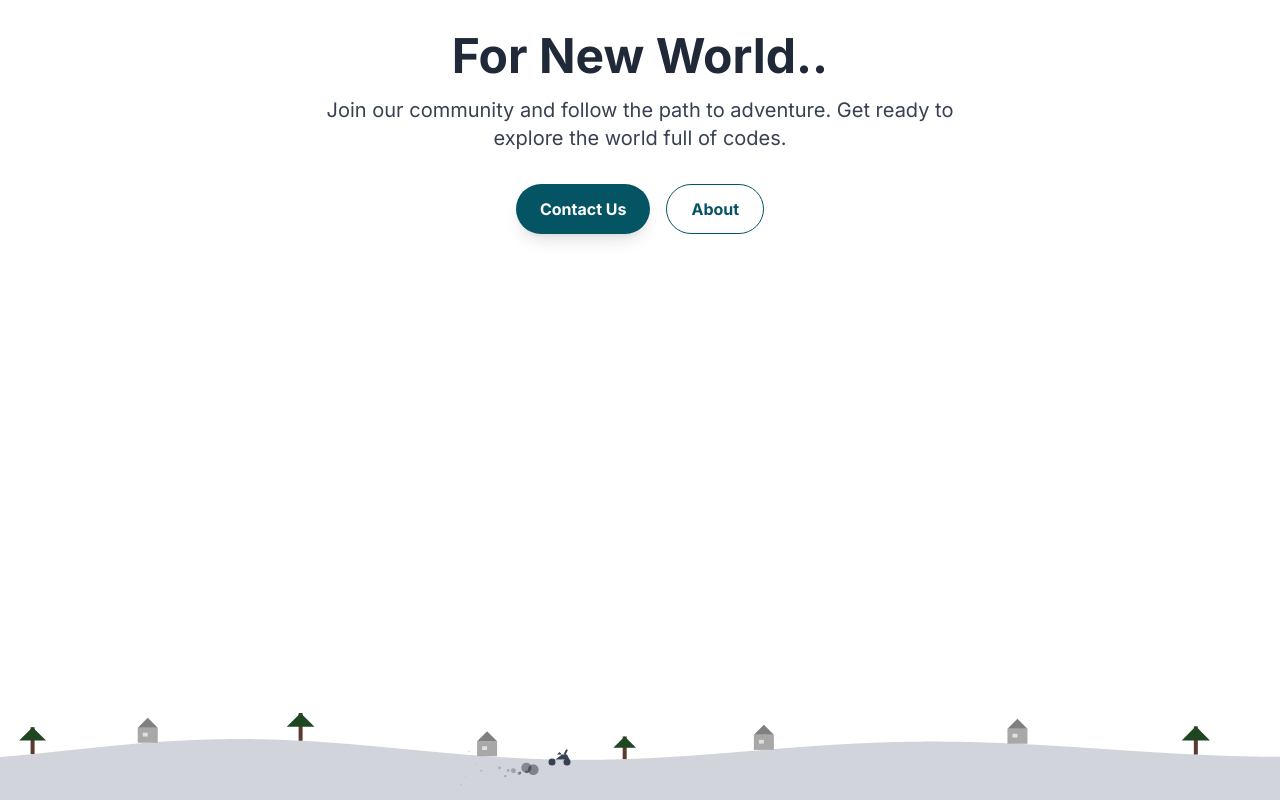
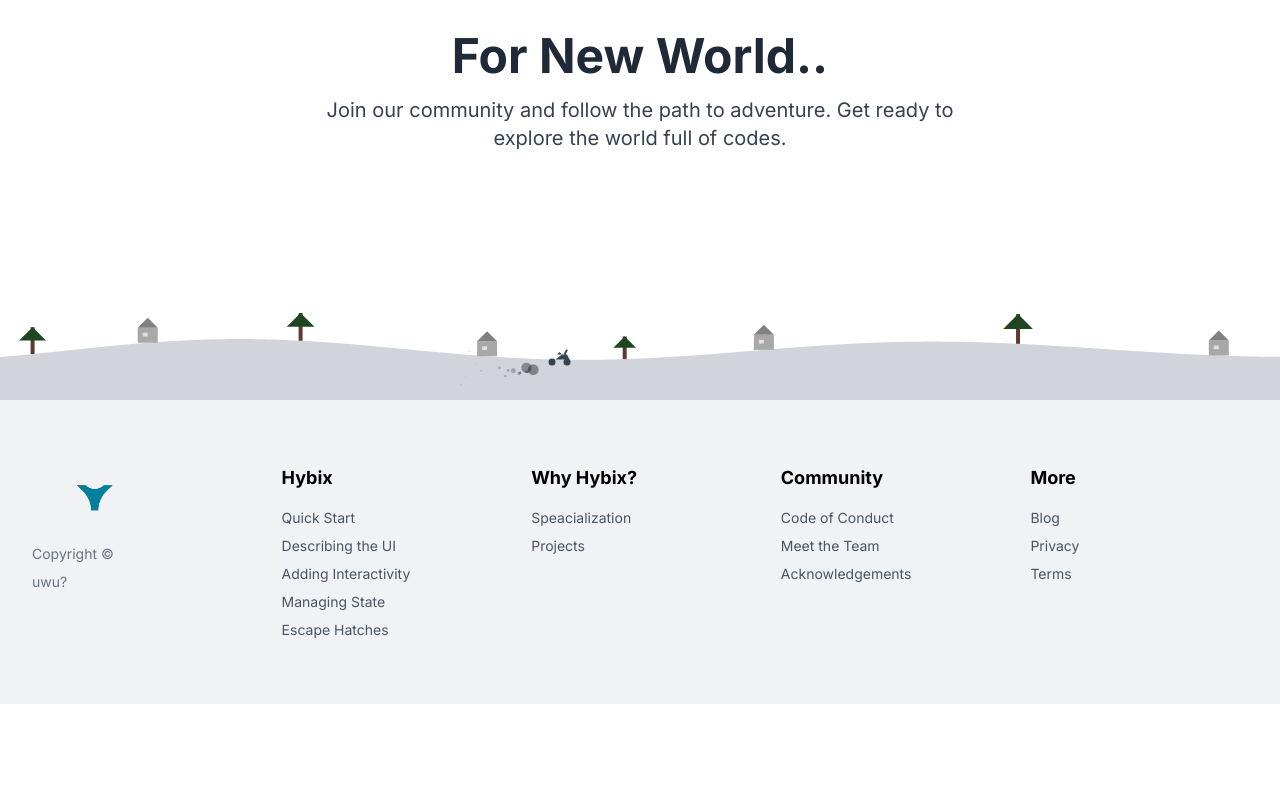
Before and after one commit to mrfaseed/work-repo, a React (Vite) app: page / in a window 1280 px wide. Shown: the part 2484-3284 px from the top of the page. After the commit the page ends 3188 px from the top, so only its background shows below. Built offline with nearby package versions, Linux system fonts and the light colour scheme; a web font is replaced by a local one.

Commit message:
footer update

```diff
--- a/src/components/Footer.jsx
+++ b/src/components/Footer.jsx
@@ -150,24 +150,24 @@ const Footer = () => {
       };
 
       sceneElements.forEach(el => {
-            let currentX = el.x - (time * bikeState.speed * 0.5);
+        el.x -= bikeState.speed * 0.5;
 
-            if (currentX < -el.width) {
-                currentX += canvas.width + el.width;
+        if (el.x < -el.width) {
+          el.x += canvas.width + el.width + (Math.random() * 50);
+          el.type = Math.random() < 0.5 ? 'tree' : 'house';
+          el.size = Math.random() * 10 + (el.type === 'tree' ? 10 : 15);
         }
 
         ctx.save();
-            ctx.translate(currentX, canvas.height - 50 + combinedY(currentX));
+        ctx.translate(el.x, canvas.height - 50 + combinedY(el.x));
 
         if (el.type === 'tree') {
           const trunkColor = '#5c3a2f';
           const leafColor = '#1e4620';
 
-                // Trunk
           ctx.fillStyle = trunkColor;
           ctx.fillRect(-2, -el.size * 2, 4, el.size * 2);
 
-                // Leaves
           ctx.fillStyle = leafColor;
           ctx.beginPath();
           ctx.moveTo(0, -el.size * 2);
@@ -184,11 +184,9 @@ const Footer = () => {
           const houseHeight = 15;
           const roofHeight = 10;
 
-                // Walls
           ctx.fillStyle = wallColor;
           ctx.fillRect(-houseWidth / 2, -houseHeight, houseWidth, houseHeight);
 
-                // Roof
           ctx.fillStyle = roofColor;
           ctx.beginPath();
           ctx.moveTo(-houseWidth / 2, -houseHeight);
@@ -197,7 +195,6 @@ const Footer = () => {
           ctx.closePath();
           ctx.fill();
 
-                // Window
           ctx.fillStyle = windowColor;
           ctx.fillRect(-houseWidth / 4, -houseHeight + 5, houseWidth / 4, houseHeight / 4);
         }
@@ -205,7 +202,6 @@ const Footer = () => {
       });
     };
 
-    // Animation loop
     const animate = () => {
       ctx.clearRect(0, 0, canvas.width, canvas.height);
       time++;
@@ -275,14 +271,6 @@ const Footer = () => {
         <p className="text-lg md:text-xl max-w-2xl text-gray-700">
           Join our community and follow the path to adventure. Get ready to explore the world full of codes.
         </p>
-        <div className="mt-8 flex gap-4">
-          <button className="bg-[#045464] text-white font-bold py-3 px-6 rounded-full shadow-lg hover:shadow-xl transition-all duration-300 transform hover:scale-105">
-            Contact Us
-          </button>
-          <button className="bg-transparent border border-[#045464] text-[#045464] font-bold py-3 px-6 rounded-full hover:bg-[#04889c] hover:text-white transition-all duration-300 transform hover:scale-105">
-            About
-          </button>
-        </div>
       </div>
       <canvas ref={canvasRef} className="h-[20vh]"></canvas>
     </footer>
@@ -294,7 +282,7 @@ const App = () => {
     <>
       <style>{`
         @import url('https://fonts.googleapis.com/css2?family=Inter:wght@400;700&display=swap');
-        @import url('https://fonts.googleapis.com/css2?family=Poppins:ital,wght@0,100;0,200;0,300;0,400;0,500;0,600;0,700;0,800;0,900;1,100;1,200;1,300;1,400;1,500;1,600;1,700;1,800;1,900&display=swap');
+        @import url('https://fonts.googleapis.com/css2?family=Poppins:wght@400;600;700&display=swap');
 
         body {
           font-family: 'Inter', sans-serif;
@@ -303,7 +291,7 @@ const App = () => {
           overflow-x: hidden;
         }
         .footer-container {
-            height: 100vh;
+          height: 50vh;
           display: flex;
           flex-direction: column;
           justify-content: space-between;
@@ -329,10 +317,64 @@ const App = () => {
           color: #1f2937;
         }
       `}</style>
+
       <div className="bg-white">
-        <main className="w-full flex items-left justify-center p-4">
-        </main>
+        <main className="w-full flex items-left justify-center p-4"></main>
+
+        {/* First show Footer text part */}
         <Footer />
+
+        {/* Then show links/footer section */}
+        <div className="bg-[#f0f2f5] py-16">
+          <div className="max-w-7xl mx-auto px-4 sm:px-6 lg:px-8">
+            <div className="grid grid-cols-1 md:grid-cols-5 gap-8 text-sm">
+              <div>
+                <a href="#" className="font-semibold text-lg flex items-center mb-4 ">
+                  <img
+                    src="../../favicon/favicon.png"
+                    alt="hybix"
+                    className="h-16 w-32 padding:2px"
+                  />
+                </a>
+                <p className="text-gray-500 mb-2">Copyright ©</p>
+                <p className="text-gray-500">uwu?</p>
+              </div>
+              <div>
+                <h3 className="font-semibold text-lg mb-4">Hybix</h3>
+                <ul className="space-y-2">
+                  <li><a href="#" className="text-gray-600 hover:text-gray-900">Quick Start</a></li>
+                  <li><a href="#" className="text-gray-600 hover:text-gray-900">Describing the UI</a></li>
+                  <li><a href="#" className="text-gray-600 hover:text-gray-900">Adding Interactivity</a></li>
+                  <li><a href="#" className="text-gray-600 hover:text-gray-900">Managing State</a></li>
+                  <li><a href="#" className="text-gray-600 hover:text-gray-900">Escape Hatches</a></li>
+                </ul>
+              </div>
+              <div>
+                <h3 className="font-semibold text-lg mb-4">Why Hybix?</h3>
+                <ul className="space-y-2">
+                  <li><a href="#" className="text-gray-600 hover:text-gray-900">Speacialization</a></li>
+                  <li><a href="#" className="text-gray-600 hover:text-gray-900">Projects</a></li>
+                </ul>
+              </div>
+              <div>
+                <h3 className="font-semibold text-lg mb-4">Community</h3>
+                <ul className="space-y-2">
+                  <li><a href="#" className="text-gray-600 hover:text-gray-900">Code of Conduct</a></li>
+                  <li><a href="#" className="text-gray-600 hover:text-gray-900">Meet the Team</a></li>
+                  <li><a href="#" className="text-gray-600 hover:text-gray-900">Acknowledgements</a></li>
+                </ul>
+              </div>
+              <div>
+                <h3 className="font-semibold text-lg mb-4">More</h3>
+                <ul className="space-y-2">
+                  <li><a href="#" className="text-gray-600 hover:text-gray-900">Blog</a></li>
+                  <li><a href="#" className="text-gray-600 hover:text-gray-900">Privacy</a></li>
+                  <li><a href="#" className="text-gray-600 hover:text-gray-900">Terms</a></li>
+                </ul>
+              </div>
+            </div>
+          </div>
+        </div>
       </div>
     </>
   );
--- /dev/null
+++ b/src/components/footer.css
@@ -0,0 +1,3 @@
+grid grid-cols-1 md:grid-cols-5 gap-8 text-sm a{
+    color: red;
+}
```
Lines whose indentation alone changed are shown as unchanged.
